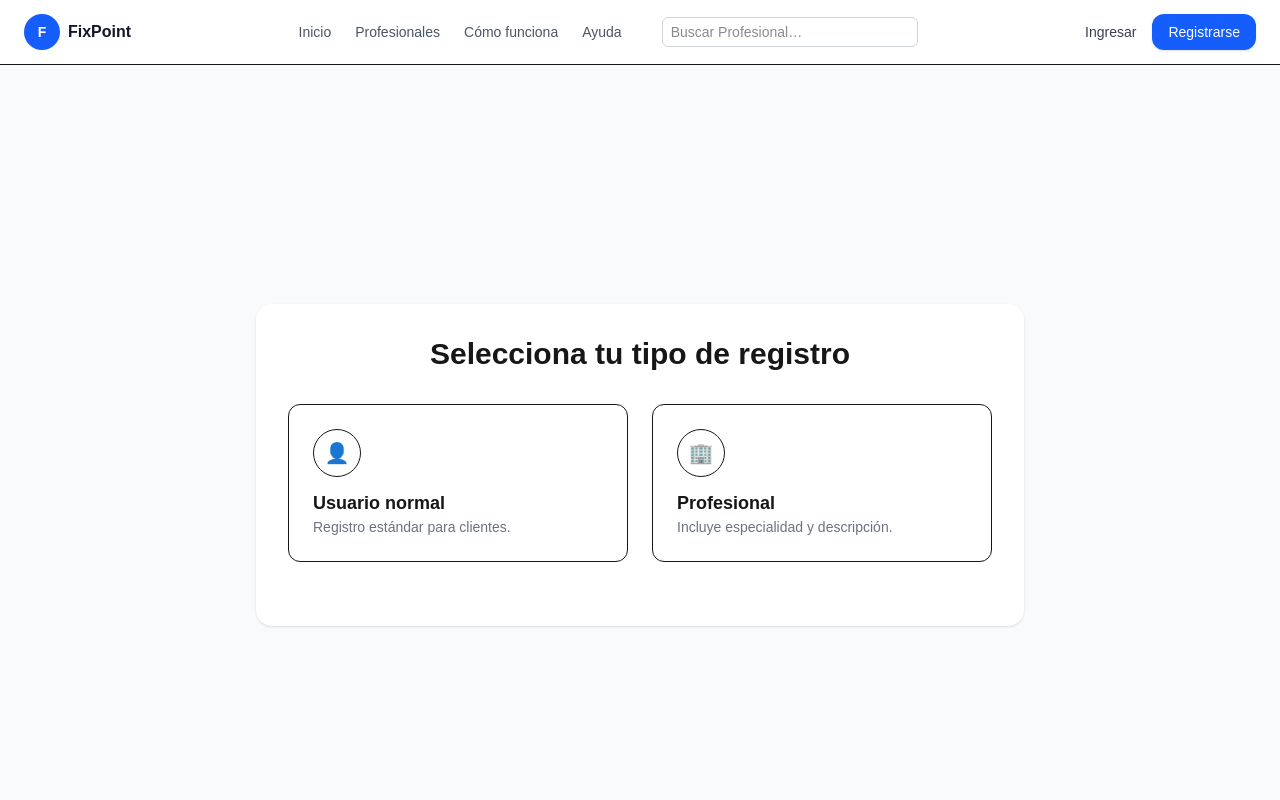
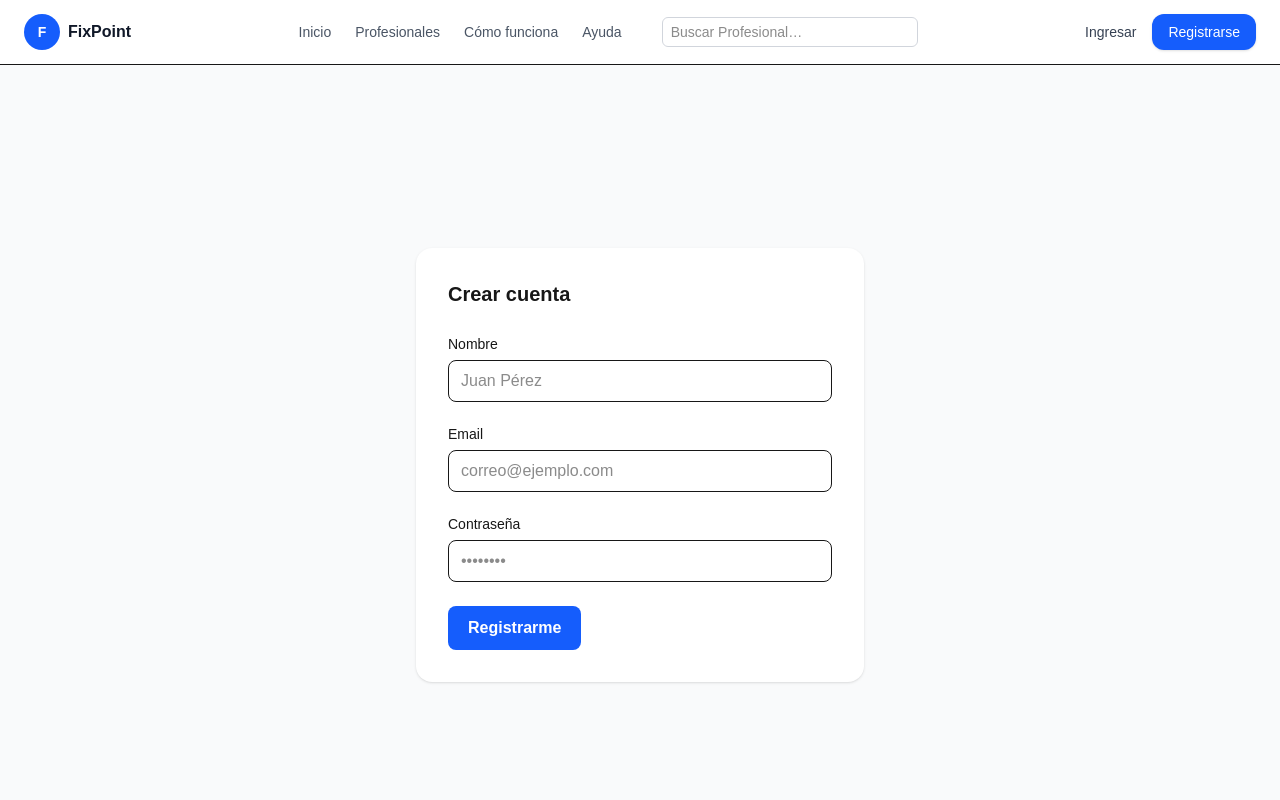
Before and after one commit to grupo63/fixPoint, a Next.js app in the folder front/: page /register in a window 1280 px wide. Shown: the top 800 px of the page. Built offline with nearby package versions, Linux system fonts and the light colour scheme.

Commit message:
register fixes

```diff
--- a/front/src/app/(statics)/register/components/register-form.tsx
+++ b/front/src/app/(statics)/register/components/register-form.tsx
@@ -2,74 +2,55 @@
 
 import { useState } from "react";
 
-type Role = "CLIENTE" | "PROFESIONAL";
-
 export default function RegisterForm({
-  role,              // "CLIENTE" | "PROFESIONAL"
-  proExtras = false, // activa campos de profesional
-  onBack,            // callback "← Volver"
-  onSuccess,         // callback tras registro ok (redirigir, etc.)
+  onBack,
+  onSuccess,
+  showOAuth = false,
 }: {
-  role: Role;
-  proExtras?: boolean;
   onBack?: () => void;
   onSuccess?: () => void;
+  showOAuth?: boolean;
 }) {
   const [loading, setLoading] = useState(false);
   const [state, setState] = useState({
-
     name: "",
     email: "",
     password: "",
-    birthDate: "",
-    phone: "",
-    address: "",
-    city: "",
-    zipCode: "",
-    profileImg: "",
-    specialty: "",
-    aboutMe: "",
   });
 
   const handle =
     (k: keyof typeof state) =>
-    (e: React.ChangeEvent<HTMLInputElement | HTMLTextAreaElement>) =>
+    (e: React.ChangeEvent<HTMLInputElement>) =>
       setState((s) => ({ ...s, [k]: e.target.value }));
 
   const submit = async (e: React.FormEvent) => {
     e.preventDefault();
+    if (!state.name || !state.email || !state.password) {
+      alert("Completá nombre, email y contraseña.");
+      return;
+    }
     setLoading(true);
     try {
-      // mapeo a snake_case si tu backend lo espera así
       const payload = {
-
         name: state.name,
         email: state.email,
         password: state.password,
-        birthDate: state.birthDate,
-        phone: state.phone,
-        address: state.address,
-        city: state.city,
-        zip_code: state.zipCode,
-        role,
-        registration_date: new Date().toISOString(),
-        profileImg: state.profileImg || null,
-        specialty: proExtras ? state.specialty : undefined,
-        aboutMe: proExtras ? state.aboutMe : undefined,
       };
 
-      const res = await fetch("/api/auth/register", {
+      // ⚡ Ajustado a tu back NestJS
+  const res = await fetch(`${process.env.NEXT_PUBLIC_API_URL}/auth/signup`, {
   method: "POST",
   headers: { "Content-Type": "application/json" },
   body: JSON.stringify(payload),
 });
 
+
       if (!res.ok) {
         const err = await res.json().catch(() => ({}));
         throw new Error(err?.message || "No se pudo registrar");
       }
-
-      onSuccess?.(); // p.ej. router.push("/signIn")
+         alert("✅ Usuario creado con éxito");
+      onSuccess?.(); // ej: router.push("/signIn")
     } catch (err: any) {
       alert(err?.message ?? "Error inesperado al registrar");
     } finally {
@@ -80,50 +61,39 @@ export default function RegisterForm({
   return (
     <form onSubmit={submit} className="space-y-6">
       <div className="flex items-center justify-between">
-        <h2 className="text-xl font-semibold">
-          Registro {role === "PROFESIONAL" ? "Profesional" : "de Usuario"}
-        </h2>
+        <h2 className="text-xl font-semibold">Crear cuenta</h2>
         {onBack && (
-          <button type="button" onClick={onBack} className="text-sm text-blue-600 hover:underline">
+          <button
+            type="button"
+            onClick={onBack}
+            className="text-sm text-blue-600 hover:underline"
+          >
             ← Volver
           </button>
         )}
       </div>
 
-      <div className="grid grid-cols-1 md:grid-cols-2 gap-5">
-
-        <Field label="Nombre" value={state.name} onChange={handle("name")} placeholder="Carlos Gómez" />
-
-        <Field label="Email" type="email" value={state.email} onChange={handle("email")}
-               placeholder="carlosgomez@example.com" />
-        <Field label="Contraseña" type="password" value={state.password} onChange={handle("password")}
-               placeholder="••••••••" />
-
-        <Field label="Fecha de nacimiento" type="date" value={state.birthDate} onChange={handle("birthDate")} />
-        <Field label="Teléfono" value={state.phone} onChange={handle("phone")} placeholder="+54 261 987 6543" />
-
-        <Field label="Dirección" value={state.address} onChange={handle("address")} placeholder="Boulevard Mitre 789" />
-        <Field label="Ciudad" value={state.city} onChange={handle("city")} placeholder="Mendoza" />
-        <Field label="Código Postal" value={state.zipCode} onChange={handle("zipCode")} placeholder="5500" />
-
-        <Field label="URL imagen de perfil (opcional)" value={state.profileImg}
-               onChange={handle("profileImg")} placeholder="https://..." />
-
-        {proExtras && (
-          <>
-            <Field label="Especialidad" value={state.specialty} onChange={handle("specialty")}
-                   placeholder="Electricista / Plomero / ..." />
-            <div className="md:col-span-2">
-              <label className="text-sm font-medium">Sobre mí</label>
-              <textarea
-                className="mt-1 w-full rounded-lg border px-3 py-2 focus:outline-none focus:ring-2 focus:ring-blue-500 min-h-[100px]"
-                value={state.aboutMe}
-                onChange={handle("aboutMe")}
-                placeholder="Experiencia, certificaciones, etc."
+      <div className="grid grid-cols-1 gap-5">
+        <Field
+          label="Nombre"
+          value={state.name}
+          onChange={handle("name")}
+          placeholder="Juan Pérez"
         />
-            </div>
-          </>
-        )}
+        <Field
+          label="Email"
+          type="email"
+          value={state.email}
+          onChange={handle("email")}
+          placeholder="correo@ejemplo.com"
+        />
+        <Field
+          label="Contraseña"
+          type="password"
+          value={state.password}
+          onChange={handle("password")}
+          placeholder="••••••••"
+        />
       </div>
 
       <button
@@ -131,10 +101,10 @@ export default function RegisterForm({
         disabled={loading}
         className="w-full md:w-auto rounded-lg bg-blue-600 px-5 py-2.5 font-semibold text-white hover:bg-blue-700 disabled:opacity-60"
       >
-        {loading ? "Creando cuenta..." : "Crear cuenta"}
+        {loading ? "Creando cuenta..." : "Registrarme"}
       </button>
 
-     {role === "CLIENTE" && (
+      {showOAuth && (
         <div className="pt-2">
           <button
             type="button"
@@ -145,7 +115,6 @@ export default function RegisterForm({
           </button>
         </div>
       )}
-
     </form>
   );
 }
--- a/front/src/app/(statics)/register/page.tsx
+++ b/front/src/app/(statics)/register/page.tsx
@@ -1,76 +1,16 @@
 "use client";
 
-import { useState } from "react";
 import { useRouter } from "next/navigation";
 import RegisterForm from "./components/register-form";
 
-type Mode = "NONE" | "USER" | "PRO";
-
 export default function RegisterPage() {
-  const [mode, setMode] = useState<Mode>("NONE");
   const router = useRouter();
 
   return (
     <main className="min-h-screen bg-gray-50 flex items-center justify-center px-4 py-10">
-      <div className="w-full max-w-3xl bg-white rounded-2xl shadow p-8">
-        {mode === "NONE" && (
-          <Chooser onPick={(m) => setMode(m)} />
-        )}
-
-        {mode === "USER" && (
-          <RegisterForm
-            role="CLIENTE"
-            onBack={() => setMode("NONE")}
-            onSuccess={() => router.push("/signIn")}
-          />
-        )}
-
-        {mode === "PRO" && (
-          <RegisterForm
-            role="PROFESIONAL"
-            proExtras
-            onBack={() => setMode("NONE")}
-            onSuccess={() => router.push("/signIn")}
-          />
-        )}
+      <div className="w-full max-w-md bg-white rounded-2xl shadow p-8">
+        <RegisterForm onSuccess={() => router.push("/signin")} />
       </div>
     </main>
   );
 }
-
-function Chooser({ onPick }: { onPick: (m: Mode) => void }) {
-  return (
-    <div>
-      <h1 className="text-2xl md:text-3xl font-bold text-center mb-8">
-        Selecciona tu tipo de registro
-      </h1>
-      <div className="grid grid-cols-1 md:grid-cols-2 gap-6">
-        <button
-          onClick={() => onPick("USER")}
-          className="group rounded-xl border p-6 text-left hover:shadow-md transition"
-        >
-          <div className="h-12 w-12 rounded-full border flex items-center justify-center mb-3">
-            <span className="text-xl">👤</span>
-          </div>
-          <h3 className="font-semibold text-lg">Usuario normal</h3>
-          <p className="text-sm text-gray-500">Registro estándar para clientes.</p>
-        </button>
-
-        <button
-          onClick={() => onPick("PRO")}
-          className="group rounded-xl border p-6 text-left hover:shadow-md transition"
-        >
-          <div className="h-12 w-12 rounded-full border flex items-center justify-center mb-3">
-            <span className="text-xl">🏢</span>
-          </div>
-          <h3 className="font-semibold text-lg">Profesional</h3>
-          <p className="text-sm text-gray-500">Incluye especialidad y descripción.</p>
-        </button>
-      </div>
-
-      <div className="mt-8 grid grid-cols-1 md:grid-cols-3 gap-4 text-center text-sm text-gray-600">
-
-      </div>
-    </div>
-  );
-}
--- a/front/src/routes/index.ts
+++ b/front/src/routes/index.ts
@@ -13,7 +13,7 @@
 export const routes = {
   // Público
   home: "/",
-  signin: "/signIn",                 // 👈 lowercase
+  signin: "/signin",                 // 👈 lowercase
   register: "/register",
   profesionales: "/profesionales",
   profesionalDetail: (id: string) => `/profesionales/${id}`, // 👈 función para dinámicas
```
Lines whose indentation alone changed are shown as unchanged.
